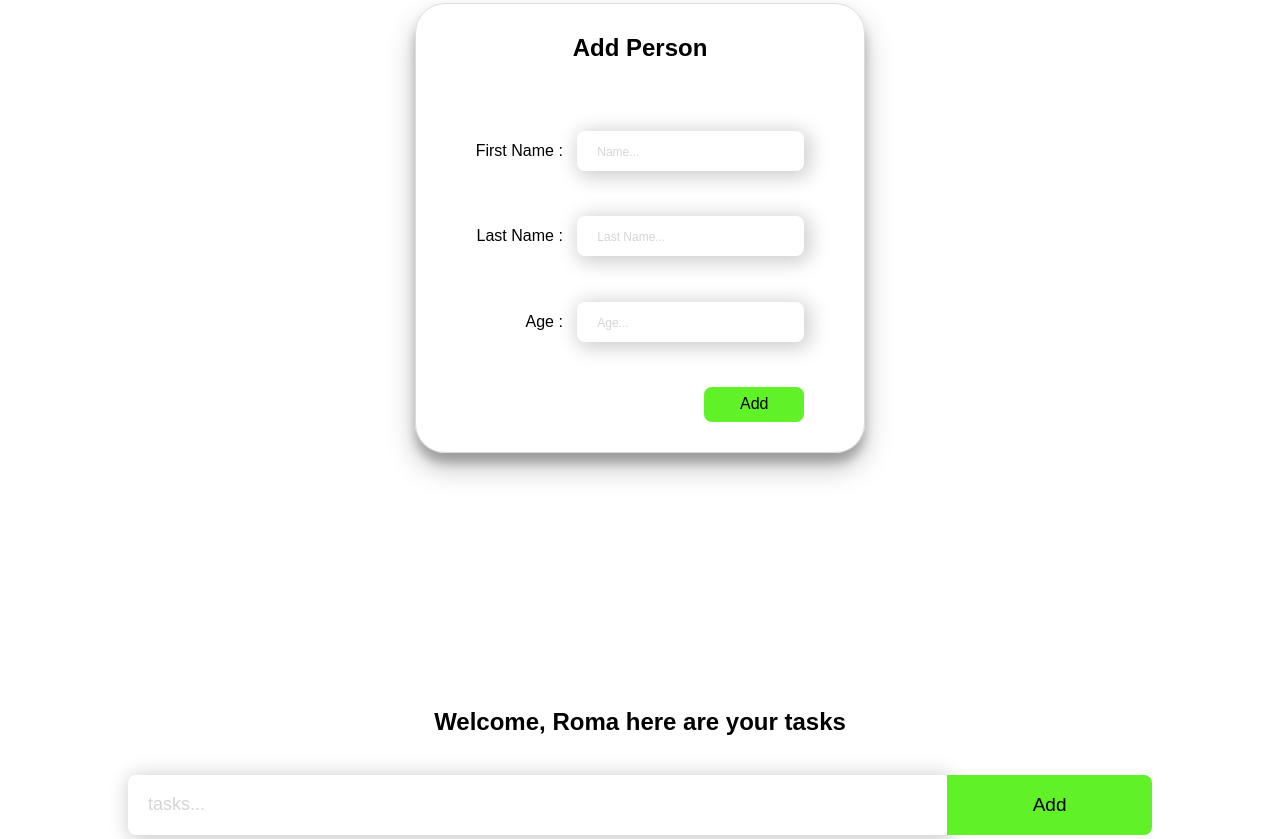
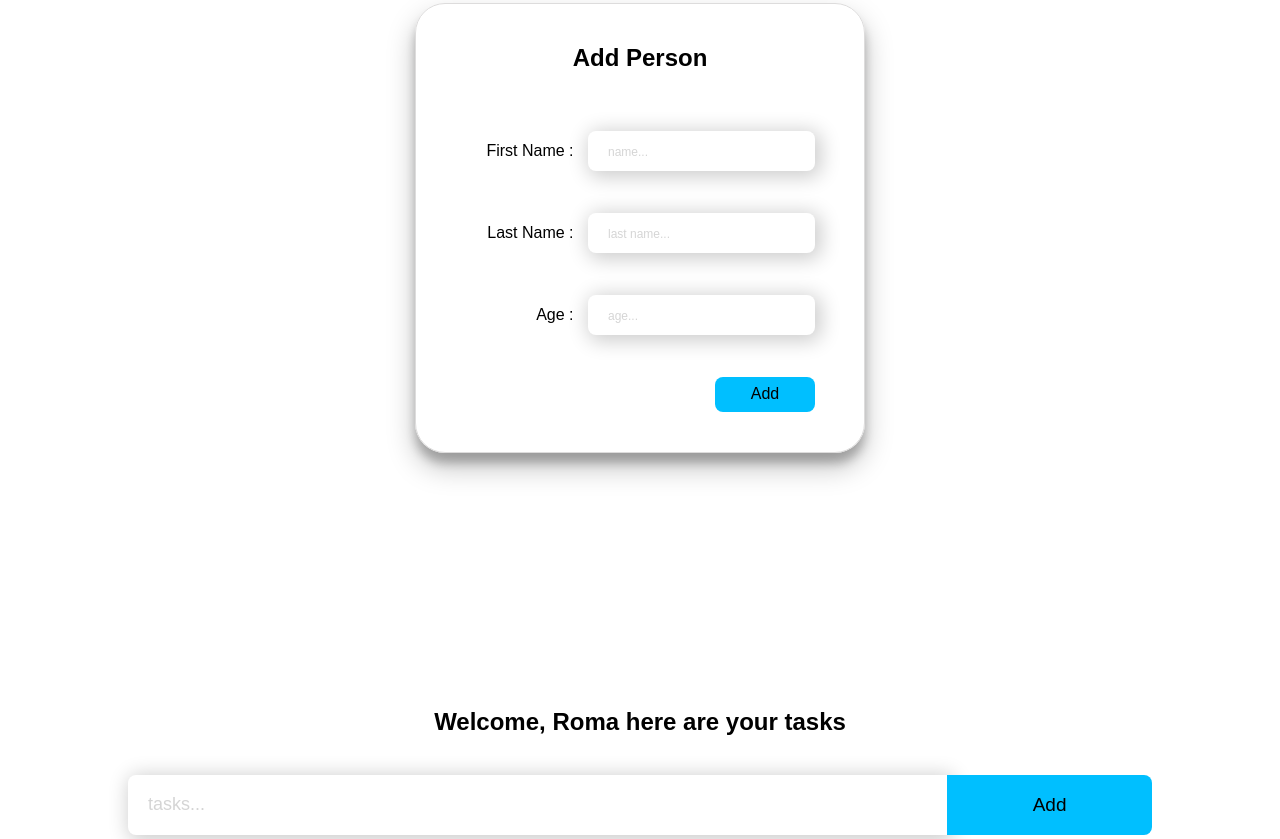
Before and after one commit to RomanDyukoff/RomanDyukoff.github.io, a plain HTML site: page final-task/index.html in a window 1280 px wide. Shown: the part 227-1066 px from the top of the page. Drawn offline with Linux system fonts and the light colour scheme; a web font is replaced by a local one.

Commit message:
feat: fix errors

```diff
--- a/final-task/css/style.css
+++ b/final-task/css/style.css
@@ -49,36 +49,33 @@ body {
   height: 80vh;
 }
 
-.user__title {
-  margin: 0;
-}
-
-.user__info {
+.user__addForm {
   display: flex;
+  justify-content: center;
+  align-items: center;
   flex-direction: column;
-  align-items: center;
-  justify-content: space-between;
   width: 450px;
   height: 450px;
-  padding: 30px 0;
+  padding: 40px;
   border: 1px solid #dddcdc;
   border-radius: 30px;
   box-shadow: 0 14px 28px rgba(0,0,0,0.25), 0 10px 10px rgba(0,0,0,0.22);
 }
 
+.user__title {
+  margin: 0;
+}
+
 .user__list {
-  height: 75%;
   display: flex;
   flex-direction: column;
   justify-content: space-between;
-  align-items: end;
+  align-items: flex-end;
+  width: 350px;
+  height: 100%;
+  margin: 60px 0 0 0;
+  padding: 0;
   list-style: none;
-  margin: 0;
-  padding: 0;
-}
-
-.user__item label {
-  cursor: pointer;
 }
 
 .user__input {
@@ -115,12 +112,12 @@ input[type=number]::-webkit-outer-spin-button {
   padding: 8px 16px;
   border: 0;
   border-radius: 8px;
-  background: #60f127;
+  background: #00bfff;
   cursor: pointer;
 }
 
 .user__button:hover {
-  background: #87f55b;
+  background: #00cfff;
 }
 
 .user__button:focus {
@@ -153,7 +150,7 @@ input[type=number]::-webkit-outer-spin-button {
   margin: 0;
 }
 
-.todo__label {
+.todo__task {
   width: 80%;
   margin-top: 40px;
 }
@@ -190,12 +187,12 @@ input[type=number]::-webkit-outer-spin-button {
   float: left;
   border-radius: 0 8px 8px 0;
   border: none;
-  background: #60f127;
+  background: #00bfff;
   cursor: pointer;
 }
 
 .todo__button:hover {
-  background: #87f55b;
+  background: #00cfff;
 }
 
 .todo__button:focus {
@@ -230,7 +227,6 @@ input[type=number]::-webkit-outer-spin-button {
   user-select: none;
 }
 
-
 .todo__item:not(:last-child) {
   margin-bottom: 20px;
 }
--- a/final-task/index.html
+++ b/final-task/index.html
@@ -28,33 +28,27 @@
     <section class="user">
       <div class="container">
         <div class="user__wapper">
-          <div class="user__info">
+          <form class="user__addForm" action="#">
             <h2 class="user__title">Add Person</h2>
             <ul class="user__list">
               <li class="user__item">
-                <label for="name">
-                  <span class="user__first">First Name :</span>
-                  <input class="user__input" id="name" name="name" type="text" placeholder="Name..." required>
-                </label>
+                <label for="name">First Name :</label>
+                <input class="user__input" id="name" type="text" placeholder="name...">
               </li>
               <li class="user__item">
-                <label for="lastname">
-                  <span class="user__last">Last Name :</span>
-                  <input class="user__input" id="lastname" name="lastname" type="text" placeholder="Last Name..." required>
-                </label>
+                <label for="lastname">Last Name :</label>
+                <input class="user__input" id="lastname" type="text" placeholder="last name...">
               </li>
               <li class="user__item">
-                <label for="age">
-                  <span class="user__age">Age :</span>
-                  <input  class="user__input" id="age" name="age" type="number" placeholder="Age..." required>
-                </label>
+                <label for="age">Age :</label>
+                <input class="user__input" id="age" type="text" placeholder="age...">
               </li>
               <li class="user__item">
                 <button class="user__button" type="submit">Add</button>
               </li>
             </ul>
-          </div>
-          <!-- /.user__info -->
+            </div>
+          </form>
         </div>
         <!-- /.user__wapper -->
       </div>
@@ -65,10 +59,10 @@
         <div class="todo__wrapper">
           <div class="todo__head">
             <h2 class="todo__title">Welcome, Roma here are your tasks</h2>
-            <label class="todo__label" for="create">
-              <input  class="todo__input" name="create" type="text" placeholder="tasks..." required>
-              <button class="todo__button" type="button">Add</button>
-            </label>
+            <form class="todo__task" action="#">
+              <input  class="todo__input" type="text" placeholder="tasks..." required>
+              <button class="todo__button" type="submit">Add</button>
+            </form>
           </div>
           <!-- /.todo__head -->
           <ul class="todo__list">
```
